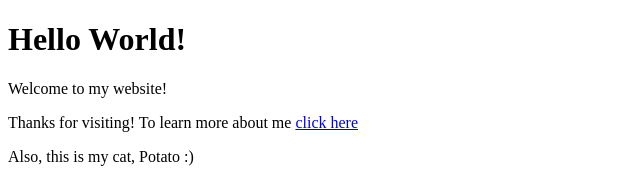
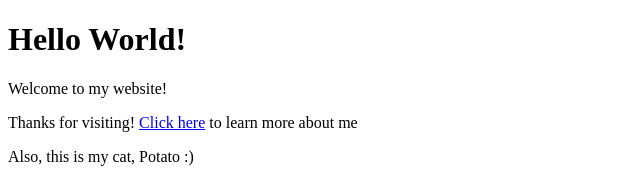
Before and after one commit to k1ock4rs/k1ock4rs.github.io, a plain HTML site: page index.html in a window 1280 px wide. Shown: the top 179 px of the page, without its empty margins (0-640 px from the left). Drawn offline with Linux system fonts and the light colour scheme.

Commit message:
index.html

```diff
--- a/index.html
+++ b/index.html
@@ -8,7 +8,7 @@
 <body>
     <h1>Hello World!</h1>
     <p>Welcome to my website!</p>
-    <p>Thanks for visiting! To learn more about me <a href="aboutme.html">click here</a></p>
+    <p>Thanks for visiting! <a href="aboutme.html">Click here</a> to learn more about me</p>
     <p>Also, this is my cat, Potato :) </p>
     <img src="IMG_8278.jpg">
 </body>
```
